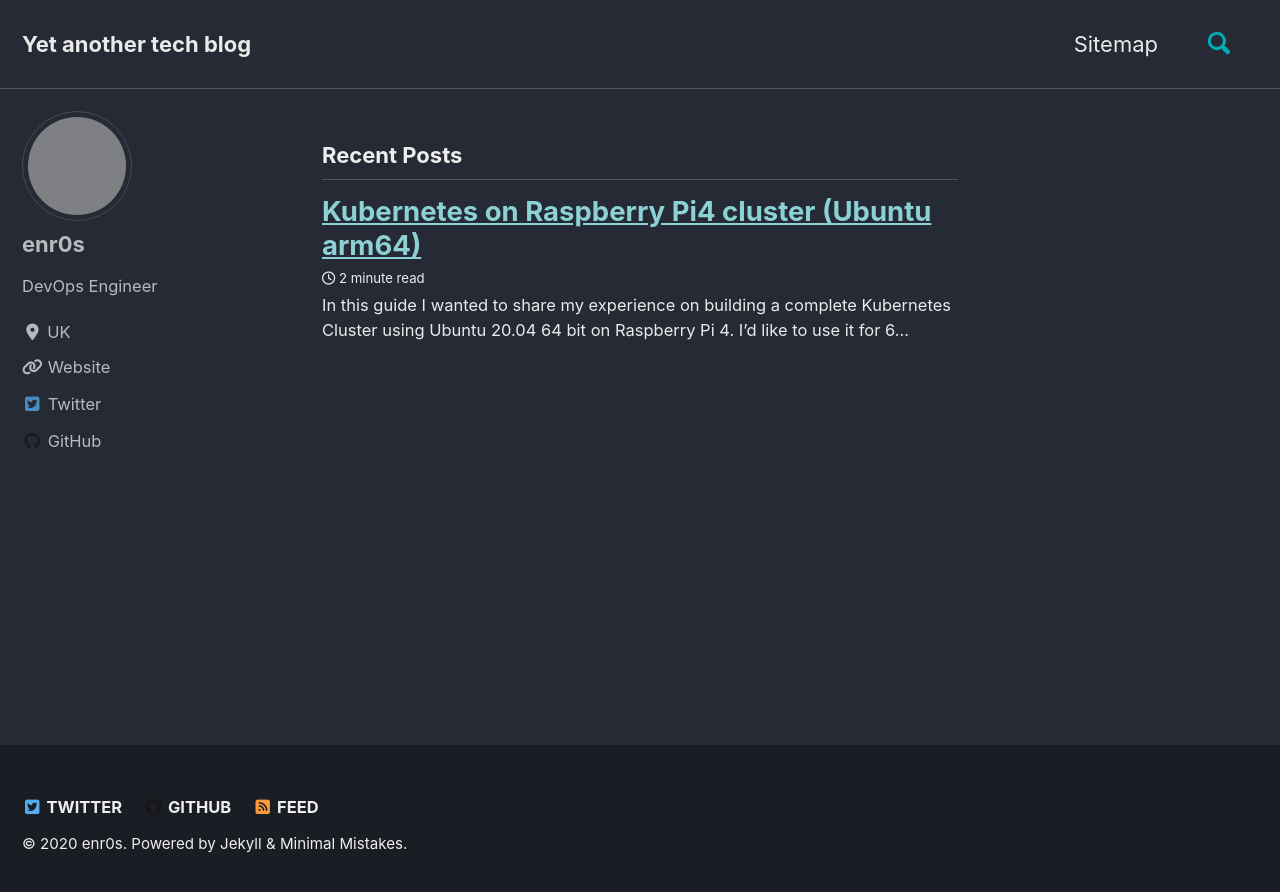
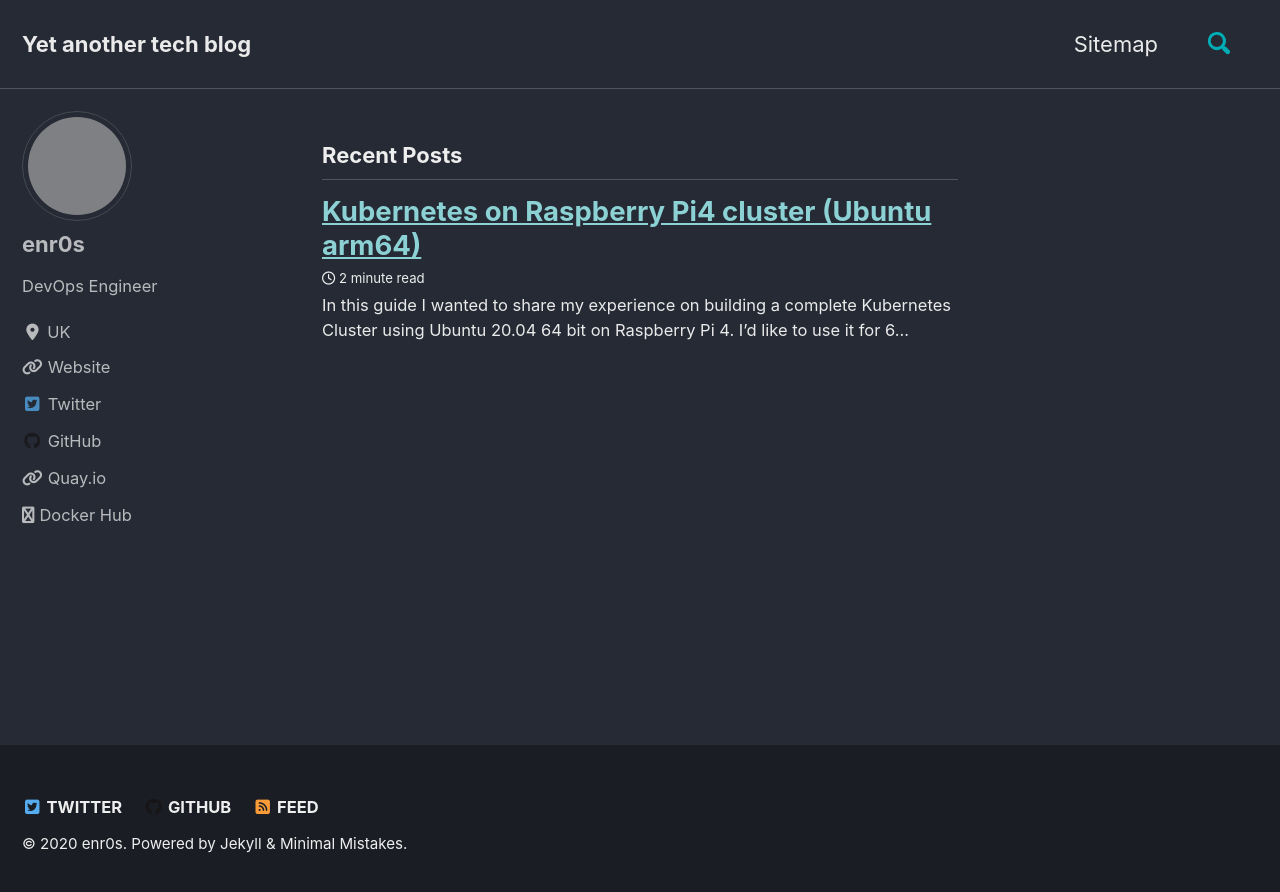
Before and after one commit to iamenr0s/enr0s.github.io, a Jekyll site: the page built from index.html, in a window 1280 px wide. Shown: the top 892 px of the page. Built offline with Jekyll 4.4.1, drawn with Linux system fonts in a browser that asks for light colours; cached includes are drawn as plain includes; nearby versions of some CDN libraries; the list of posts is cut into pages by our own code; grey boxes are pictures that could not be loaded.

Commit message:
updated config

```diff
--- a/_config.yml
+++ b/_config.yml
@@ -97,6 +97,12 @@ author:
     - label: "GitHub"
       icon: "fab fa-fw fa-github"
       url: "https://github.com/enr0s"
+    - label: "Quay.io"
+      icon: ""
+      url: "https://quay.io/user/enr0s"
+    - label: "Docker Hub"
+      icon: "fa fa-docker"
+      url: "https://hub.docker.com/u/enr0s"
     - label: "Instagram"
       icon: "fab fa-fw fa-instagram"
       # url: "https://instagram.com/"
```
